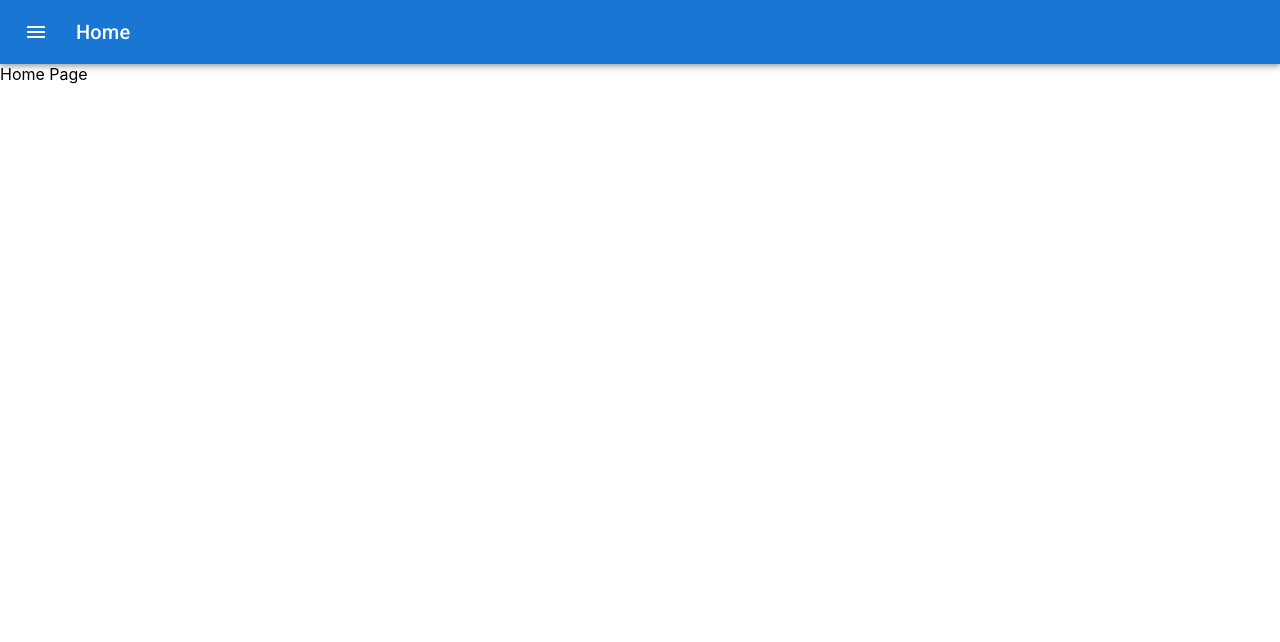
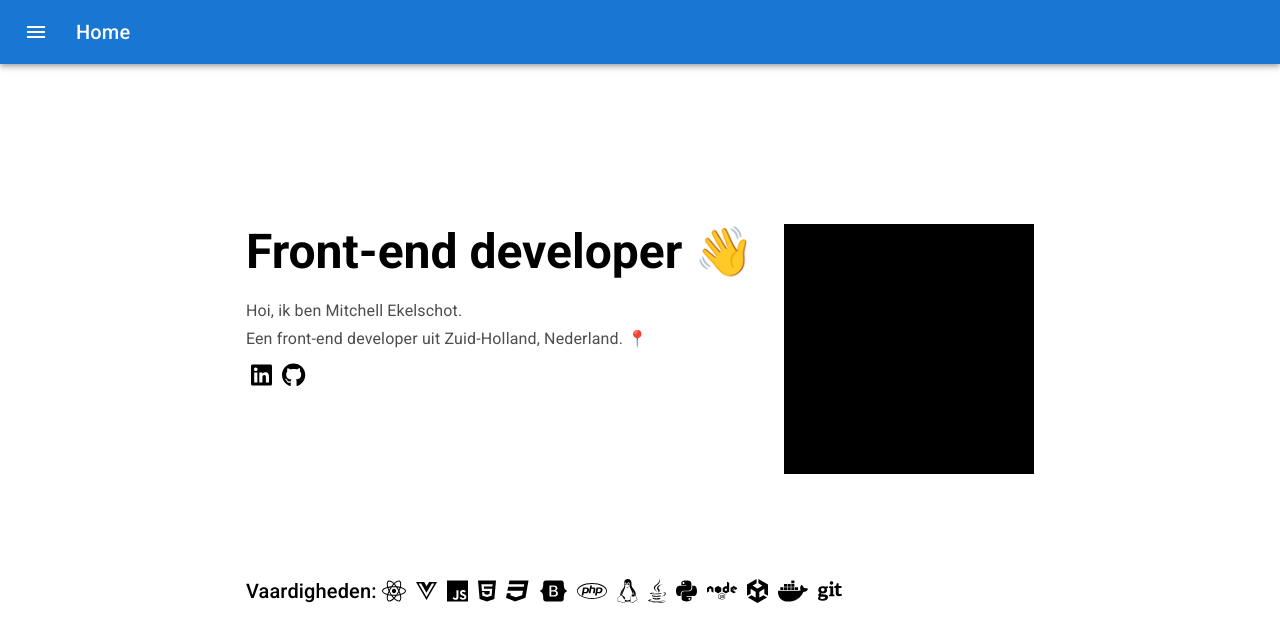
Before and after one commit to rmekelschot/portfolio, a React (Create React App) app: page / in a window 1280 px wide. Shown: the top 642 px of the page. Built offline with nearby package versions, Linux system fonts and the light colour scheme.

Commit message:
home page basic layout

```diff
--- a/package.json
+++ b/package.json
@@ -6,6 +6,11 @@
     "@emotion/react": "^11.10.6",
     "@emotion/styled": "^11.10.6",
     "@fontsource/roboto": "^4.5.8",
+    "@fortawesome/fontawesome-svg-core": "^6.4.0",
+    "@fortawesome/free-brands-svg-icons": "^6.4.0",
+    "@fortawesome/free-regular-svg-icons": "^6.4.0",
+    "@fortawesome/free-solid-svg-icons": "^6.4.0",
+    "@fortawesome/react-fontawesome": "^0.2.0",
     "@mui/icons-material": "^5.11.16",
     "@mui/material": "^5.12.1",
     "@testing-library/jest-dom": "^5.16.5",
--- a/src/components/Header.jsx
+++ b/src/components/Header.jsx
@@ -3,7 +3,6 @@ import AppBar from "@mui/material/AppBar";
 import Box from "@mui/material/Box";
 import Toolbar from "@mui/material/Toolbar";
 import Typography from "@mui/material/Typography";
-import Button from "@mui/material/Button";
 import IconButton from "@mui/material/IconButton";
 import MenuIcon from "@mui/icons-material/Menu";
 import { Link, useLocation } from "react-router-dom";
@@ -63,24 +62,24 @@ function Header() {
             }}
           >
             <MenuItem onClick={handleClose}>
-              <Link to="/" className="text-dark">
-                <Button color="inherit">Home</Button>
+              <Link to="/" className="text text-dark">
+                Home
               </Link>
             </MenuItem>
             <MenuItem onClick={handleClose}>
-              <Link to="/about" className="text-dark">
-                <Button color="inherit">About</Button>
+              <Link to="/about" className="text text-dark">
+                About
               </Link>
             </MenuItem>
             <MenuItem onClick={handleClose}>
-              <Link to="/projects" className="text-dark">
-                <Button color="inherit">Projects</Button>
+              <Link to="/projects" className="text text-dark">
+                Projects
               </Link>
             </MenuItem>
             <MenuItem onClick={handleClose}>
-          <Link to="/contact" className="text-dark">
-            <Button color="inherit">Contact</Button>
-          </Link>
+              <Link to="/contact" className="text text-dark">
+                Contact
+              </Link>
             </MenuItem>
           </Menu>
         </Toolbar>
--- a/src/index.css
+++ b/src/index.css
@@ -12,10 +12,23 @@ code {
     monospace;
 }
 
+.text {
+  text-decoration: none;
+}
+
 .text-white {
   color: #fff;
+}
+
+.text-light {
+  color: #4d4d4d;
 }
 
 .text-dark {
   color: #000;
 }
+
+.icon {
+  font-size: 24px;
+  padding: 5px;
+}
--- a/src/pages/Home.jsx
+++ b/src/pages/Home.jsx
@@ -1,11 +1,77 @@
 import * as React from "react";
 import Header from "../components/Header";
+import { Box, Container, Typography } from "@mui/material";
+import { FontAwesomeIcon } from "@fortawesome/react-fontawesome";
+import { faBootstrap, faCss3, faDocker, faGit, faGitAlt, faGithub, faHtml5, faJava, faJs, faLinkedin, faLinux, faNode, faPhp, faPython, faReact, faUnity, faVuejs } from "@fortawesome/free-brands-svg-icons";
+import { Link } from "react-router-dom";
 
 function Home() {
   return (
     <div>
-      <Header/>
-      Home Page
+      <Header />
+      <Container
+        sx={{
+          display: "flex",
+          justifyContent: "center",
+          alignItems: "center",
+          height: "90vh",
+        }}
+      >
+        <Box sx={{ height: "50vh" }}>
+          <Box sx={{ marginBottom: "100px", display: 'flex', justifyContent: 'center'}}>
+            <Box sx={{ marginRight: '30px' }}>
+              <Typography variant="h3" gutterBottom sx={{ fontWeight: "bold" }}>
+                Front-end developer 👋
+              </Typography>
+              <Typography variant="subtitle1" className="text-light">
+                Hoi, ik ben Mitchell Ekelschot.
+              </Typography>
+              <Typography
+                variant="subtitle1"
+                className="text-light"
+                gutterBottom
+              >
+                Een front-end developer uit Zuid-Holland, Nederland. 📍
+              </Typography>
+
+              <Link
+                className="text text-dark"
+                to="https://www.linkedin.com/in/mitchell-ekelschot-204248271/"
+                target="_blank"
+              >
+                <FontAwesomeIcon className="icon" icon={faLinkedin} />
+              </Link>
+              <Link
+                className="text text-dark"
+                to="https://github.com/rmekelschot"
+                target="_blank"
+              >
+                <FontAwesomeIcon className="icon" icon={faGithub} />
+              </Link>
+            </Box>
+            <Box sx={{width: '250px', height: '250px', backgroundColor: '#000'}}>
+              Image
+            </Box>
+          </Box>
+          <Box sx={{ display: "flex", alignItems: "center" }}>
+            <Typography variant="h6">Vaardigheden: </Typography>
+            <FontAwesomeIcon className="icon" icon={faReact} />
+            <FontAwesomeIcon className="icon" icon={faVuejs} />
+            <FontAwesomeIcon className="icon" icon={faJs} />
+            <FontAwesomeIcon className="icon" icon={faHtml5} />
+            <FontAwesomeIcon className="icon" icon={faCss3} />
+            <FontAwesomeIcon className="icon" icon={faBootstrap} />
+            <FontAwesomeIcon className="icon" icon={faPhp} />
+            <FontAwesomeIcon className="icon" icon={faLinux} />
+            <FontAwesomeIcon className="icon" icon={faJava} />
+            <FontAwesomeIcon className="icon" icon={faPython} />
+            <FontAwesomeIcon className="icon" icon={faNode} />
+            <FontAwesomeIcon className="icon" icon={faUnity} />
+            <FontAwesomeIcon className="icon" icon={faDocker} />
+            <FontAwesomeIcon className="icon" icon={faGit} />
+          </Box>
+        </Box>
+      </Container>
     </div>
   );
 }
```
Also changed, not shown: 1 other file (tests, documents, lock files or other folders).
